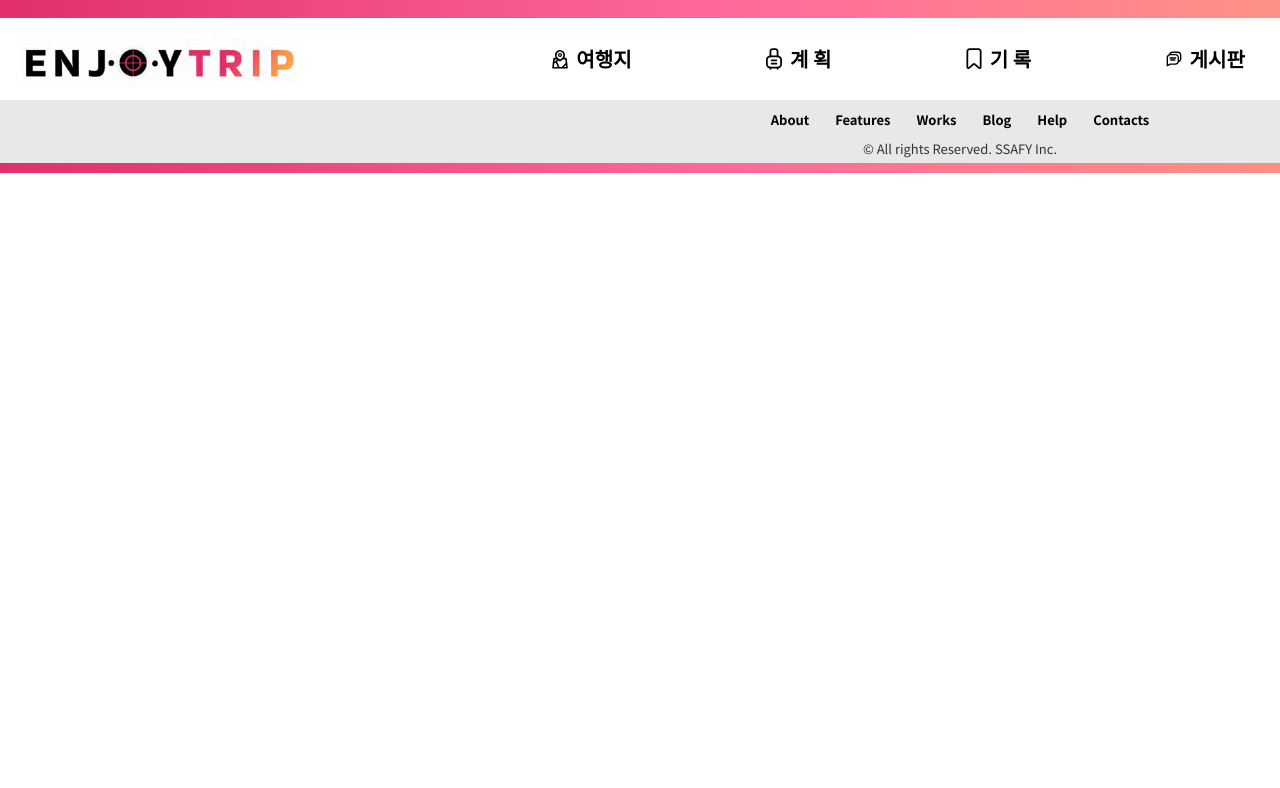
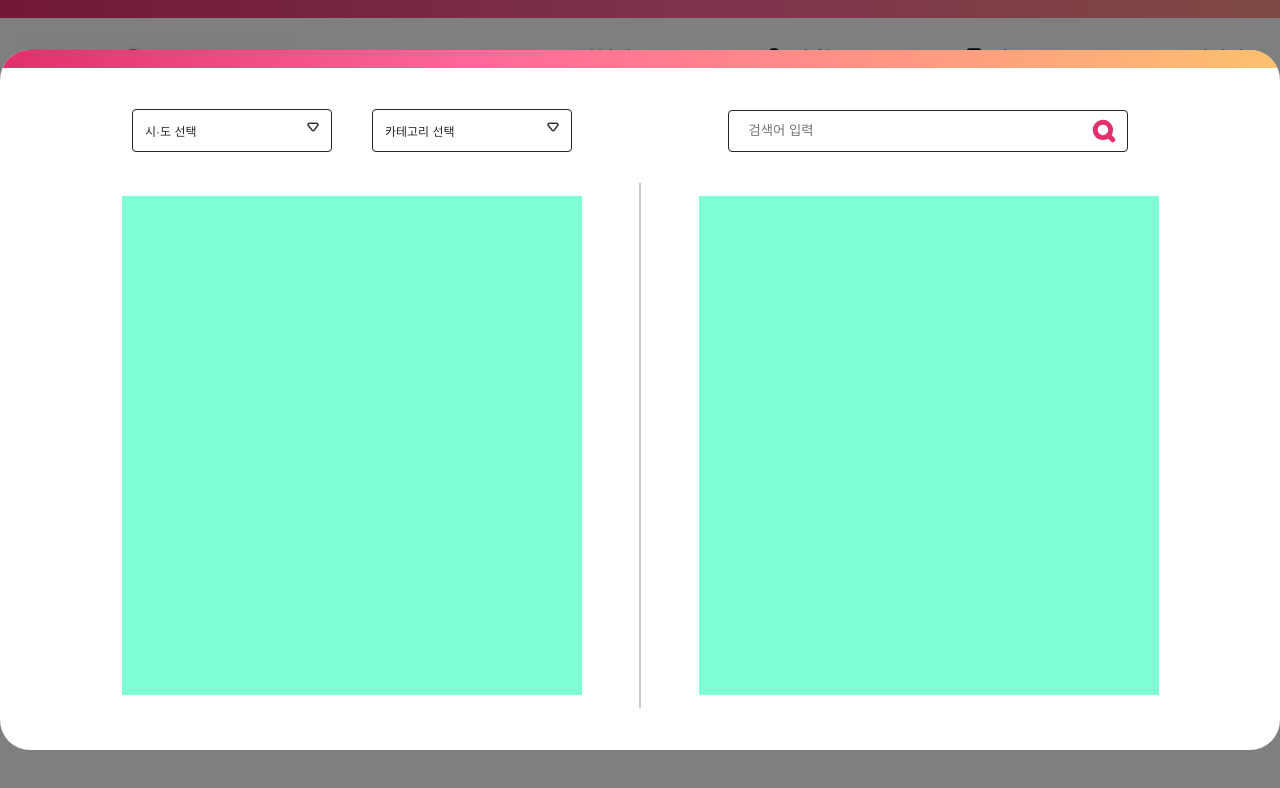
Before and after one commit to SSAFY9-CLASS6-Team7/Enjoy_Trip_Team7, a Vue app in the folder frontend/: page /plan/search in a window 1280 px wide. Shown: the top 788 px of the page. Built offline with nearby package versions, Linux system fonts and the light colour scheme.

Commit message:
Feat : 관광지검색 모달

```diff
--- a/frontend/src/components/plan/PlanList.vue
+++ b/frontend/src/components/plan/PlanList.vue
@@ -1,6 +1,8 @@
 <template>
   <div class="plan-container">
-    <div class="plan-modal"></div>
+    <div class="plan-modal">
+      <plan-search></plan-search>
+    </div>
     <div class="left-aside"></div>
     <div>
       <div class="inner-header">
@@ -26,11 +28,14 @@
 
 <script>
 import PlanListItem from './plan_components/PlanListItem.vue';
+import PlanSearch from './PlanSearch.vue';
 import axios from 'axios';
+
 export default {
   name: 'PlanList',
   components: {
     PlanListItem,
+    PlanSearch,
   },
   data() {
     return {
--- a/frontend/src/components/plan/PlanSearch.vue
+++ b/frontend/src/components/plan/PlanSearch.vue
@@ -0,0 +1,238 @@
+<template>
+  <div class="plan-search-modal">
+    <div class="blackbg"></div>
+    <div class="whitebg">
+      <div class="top-bar"></div>
+      <div class="modal-area">
+        <div class="content-area">
+          <div class="dropdown-area">
+            <div class="dropdown">
+              <button class="dropdown-toggle" @click="toggleDropdown('sido')">
+                시·도 선택
+                <img src="@/assets/board_icons/dropdown.svg" />
+              </button>
+              <ul ref="sidoDropdownMenu" class="dropdown-menu">
+                <li>
+                  <label><input type="checkbox" value="서울" />서울</label>
+                </li>
+                <li>
+                  <label><input type="checkbox" value="대전" />대전</label>
+                </li>
+                <li>
+                  <label><input type="checkbox" value="부산" />부산</label>
+                </li>
+              </ul>
+            </div>
+            <div class="dropdown">
+              <button class="dropdown-toggle" @click="toggleDropdown('category')">
+                카테고리 선택
+                <img src="@/assets/board_icons/dropdown.svg" />
+              </button>
+              <ul ref="categoryDropdownMenu" class="dropdown-menu">
+                <li>
+                  <label><input type="checkbox" value="관광" />관광</label>
+                </li>
+                <li>
+                  <label><input type="checkbox" value="식당" />식당</label>
+                </li>
+                <li>
+                  <label><input type="checkbox" value="행사" />행사</label>
+                </li>
+                <li>
+                  <label><input type="checkbox" value="숙박" />숙박</label>
+                </li>
+                <li>
+                  <label><input type="checkbox" value="기타" />기타</label>
+                </li>
+              </ul>
+            </div>
+          </div>
+          <div class="keyword-search-area">
+            <div class="search-box">
+              <input type="text" placeholder="검색어 입력" />
+              <img src="@/assets/plan_icon/search.svg" @click="kewordSearch" />
+            </div>
+          </div>
+          <div class="att-list-area">
+            <div class="att-list"></div>
+          </div>
+          <div class="att-detail-area">
+            <div class="att-detail"></div>
+          </div>
+        </div>
+      </div>
+    </div>
+  </div>
+</template>
+<script>
+export default {
+  name: 'PlanSearch',
+  methods: {
+    toggleDropdown(dropdownStyle) {
+      var dropdownMenu = null;
+      if (dropdownStyle === 'sido') dropdownMenu = this.$refs.sidoDropdownMenu;
+      if (dropdownStyle === 'category') dropdownMenu = this.$refs.categoryDropdownMenu;
+      dropdownMenu.style.display = dropdownMenu.style.display === 'none' ? 'block' : 'none';
+    },
+    kewordSearch() {
+      console.log('lets search');
+    },
+  },
+};
+</script>
+<style scoped>
+.plan-search-modal,
+.blackbg {
+  width: 100%;
+  height: 100%;
+  position: fixed;
+  left: 0;
+  top: 0;
+  display: flex;
+  align-items: center;
+  justify-content: center;
+  z-index: 10;
+}
+
+.blackbg {
+  opacity: 0.5;
+  background-color: black;
+}
+
+.whitebg {
+  width: 1300px;
+  height: 700px;
+  min-width: 1000px;
+  position: relative;
+  border-radius: 30px;
+  background-color: white;
+  z-index: 11;
+  overflow: hidden;
+}
+
+.top-bar {
+  background: linear-gradient(90deg, #e1306c 0%, #ff699a 38.02%, rgba(252, 175, 69, 0.78) 99.48%);
+  height: 18px;
+  width: 100%;
+}
+
+.modal-area {
+  width: 100%;
+  height: 100%;
+  display: flex;
+  align-items: center;
+  justify-content: center;
+}
+
+.content-area {
+  width: 90%;
+  height: 90%;
+  margin-bottom: 50px;
+  display: grid;
+  grid-template-columns: 1fr 1fr;
+  grid-template-rows: 1fr 5fr;
+}
+
+.dropdown-area {
+  display: flex;
+  align-items: center;
+  justify-content: center;
+}
+
+.dropdown-toggle {
+  border: 1px solid rgb(37, 37, 37);
+  border-radius: 4px;
+  background-color: white;
+  font-weight: 400;
+  color: rgb(37, 37, 37);
+  padding: 12px;
+  width: 200px;
+  display: flex;
+  justify-content: space-between;
+  font-size: 12px;
+  margin: 0 20px;
+}
+.dropdown-menu {
+  display: none;
+  position: absolute;
+  border-radius: 4px;
+  z-index: 1; /*다른 요소들보다 앞에 배치*/
+  font-weight: 400;
+  background-color: white;
+  min-width: 200px;
+  text-align: left;
+  margin: 0 20px;
+}
+.dropdown-menu li {
+  margin-bottom: 5px;
+}
+.dropdown-menu li:hover {
+  margin-bottom: 5px;
+  background-color: #ececec;
+}
+.dropdown-menu li label {
+  display: block;
+  padding: 12px 20px;
+}
+
+.keyword-search-area {
+  display: flex;
+  justify-content: center;
+  align-items: center;
+}
+
+.search-box {
+  display: flex;
+  justify-content: space-around;
+  border: 1px solid rgb(37, 37, 37);
+  border-radius: 4px;
+  background-color: white;
+  font-weight: 400;
+  color: rgb(37, 37, 37);
+  padding: 0 12px;
+  width: 400px;
+}
+
+.keyword-search-area input {
+  border: none;
+  width: 300px;
+  height: 40px;
+}
+
+.keyword-search-area input:focus {
+  outline: none;
+}
+
+.keyword-search-area img {
+  position: relative;
+  left: 5%;
+  padding: 0 10px;
+  cursor: pointer;
+}
+
+.att-list-area {
+  display: flex;
+  align-items: center;
+  justify-content: center;
+  border-right: 0.5px solid #cacaca;
+}
+
+.att-list {
+  width: 80%;
+  height: 95%;
+  background-color: aquamarine;
+}
+
+.att-detail-area {
+  display: flex;
+  align-items: center;
+  justify-content: center;
+  border-left: 0.5px solid #cacaca;
+}
+
+.att-detail {
+  width: 80%;
+  height: 95%;
+  background-color: aquamarine;
+}
+</style>
```
Also changed, not shown: frontend/src/assets/plan_icon/search.svg (added).
